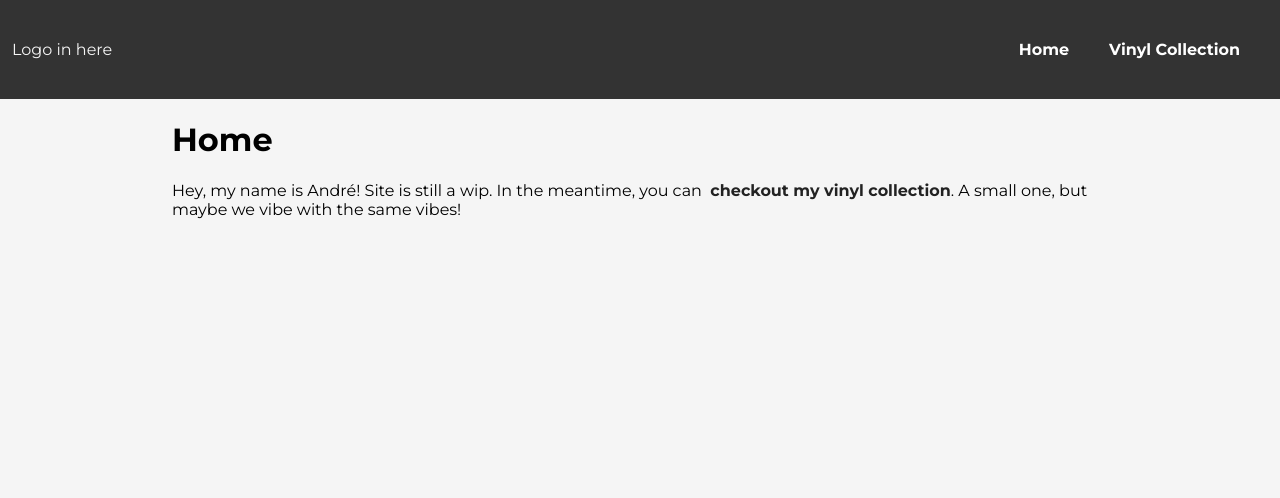
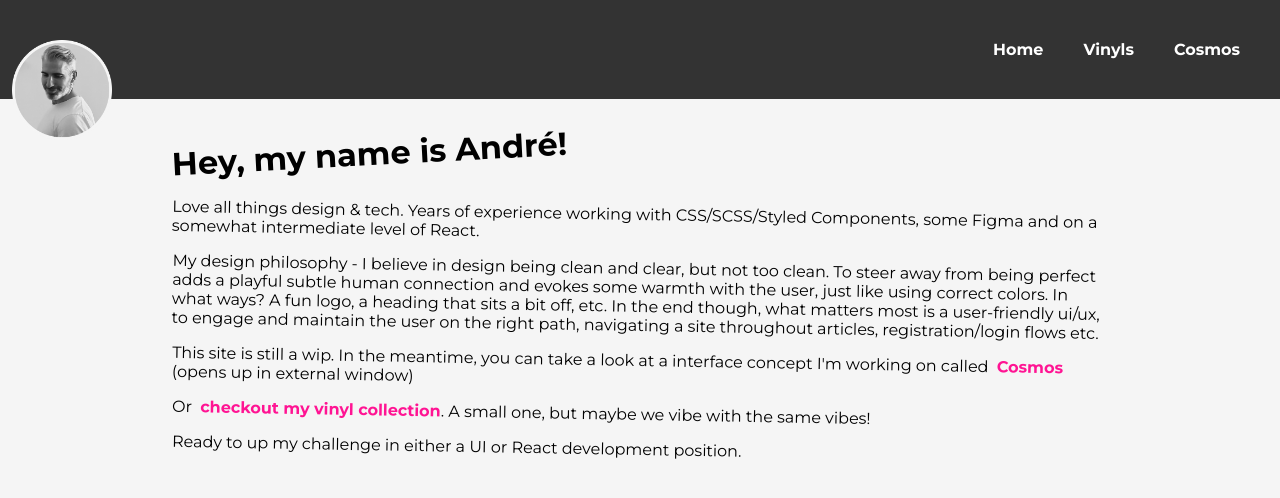
Before and after one commit to Shenden/portfolio, a React app: page /portfolio in a window 1280 px wide. Shown: the top 498 px of the page. Built offline with nearby package versions, Linux system fonts and the light colour scheme; the HTML template or start-up script is replaced by a standard one.

Commit message:
added picture

```diff
--- a/src/App.jsx
+++ b/src/App.jsx
@@ -11,9 +11,9 @@ const router = createBrowserRouter([
     children: [
       {
         path: "portfolio",
-        element: <Home title="Home" />,
+        element: <Home title=" Hey, my name is André!" />,
       },
-      { path: "records", element: <Records /> },
+      { path: "records", element: <Records title="Vinyls!" /> },
     ],
   },
 ]);
--- a/src/index.scss
+++ b/src/index.scss
@@ -23,10 +23,13 @@ span {
 }
 
 a {
-  color: #222;
+  color: deeppink;
   display: inline-block;
   text-decoration: none;
   font-weight: bold;
+  &:hover {
+    text-decoration: underline;
+  }
 }
 
 button,
@@ -47,6 +50,14 @@ select {
 }
 .content-home {
   margin: 12px;
+
+  .not-perfect {
+    transform: rotate(-3deg);
+    padding-bottom: 24px;
+  }
+  p {
+    transform: rotate(1deg);
+  }
 }
 
 .filter-records-menu {
--- a/src/pages/FilteringRecords.jsx
+++ b/src/pages/FilteringRecords.jsx
@@ -13,7 +13,7 @@ export const FilteringRecords = ({ handleSort, handleFilter }) => {
   return (
     <>
       <button className="filter-btn-placement" onClick={handleMotion}>
-        Filtering buttons left or right(test)
+        Place filter buttons left or right(test)
       </button>
       <motion.div
         layout
@@ -37,7 +37,7 @@ export const FilteringRecords = ({ handleSort, handleFilter }) => {
             ref={selectRef}
             onChange={() => handleFilter(selectRef.current.value)}
           >
-            <option value="">Sort all</option>
+            <option value="">Sort: all</option>
             <option value="hiphop">Hiphop</option>
             <option value="reggae">Reggae</option>
             <option value="electronic">Electronic</option>
--- a/src/pages/Home.jsx
+++ b/src/pages/Home.jsx
@@ -9,12 +9,46 @@ export const Home = ({ title }) => {
         animate={{ opacity: 1, y: 0 }}
         className="content-home"
       >
-        <h1>{title}</h1>
+        <motion.h1
+          className="not-perfect"
+          initial={{ y: 40, rotate: 0 }}
+          animate={{ y: 0, rotate: -3 }}
+        >
+          {title}
+        </motion.h1>
+
         <p>
-          Hey, my name is André! Site is still a wip. In the meantime, you can
-          &nbsp;
+          Love all things design & tech. Years of experience working with
+          CSS/SCSS/Styled Components, some Figma and on a somewhat intermediate
+          level of React.
+        </p>
+        <p>
+          My design philosophy - I believe in design being clean and clear, but
+          not too clean. To steer away from being perfect adds a playful subtle
+          human connection and evokes some warmth with the user, just like using
+          correct colors. In what ways? A fun logo, a heading that sits a bit
+          off, etc. In the end though, what matters most is a user-friendly
+          ui/ux, to engage and maintain the user on the right path, navigating a
+          site throughout articles, registration/login flows etc.
+        </p>
+
+        <p>
+          This site is still a wip. In the meantime, you can take a look at a
+          interface concept I'm working on called &nbsp;
+          <a href="https://shenden.github.io/terminal/" target="_blank">
+            Cosmos
+          </a>
+          (opens up in external window)
+        </p>
+
+        <p>
+          Or &nbsp;
           <Link to="/records"> checkout my vinyl collection </Link>. A small
           one, but maybe we vibe with the same vibes!
+        </p>
+
+        <p>
+          Ready to up my challenge in either a UI or React development position.
         </p>
       </motion.div>
     </>
--- a/src/pages/MainNav.jsx
+++ b/src/pages/MainNav.jsx
@@ -1,6 +1,7 @@
 import { Link } from "react-router-dom";
 import classes from "./MainNav.module.scss";
 import { useState } from "react";
+import profile from "../images/profile.png";
 
 export const MainNav = () => {
   const [toggle, setToggle] = useState(false);
@@ -10,7 +11,9 @@ export const MainNav = () => {
   }
   return (
     <header className={classes.header}>
-      <div className="logo">Logo in here</div>
+      <div className="logo">
+        <img src={profile} />
+      </div>
       <nav>
         <div className={classes.navContainer}>
           <button
@@ -26,7 +29,12 @@ export const MainNav = () => {
                 <Link to="portfolio">Home</Link>
               </li>
               <li>
-                <Link to="records">Vinyl Collection</Link>
+                <Link to="records">Vinyls</Link>
+              </li>
+              <li>
+                <a href="https://shenden.github.io/terminal/" target="_blank">
+                  Cosmos
+                </a>
               </li>
             </ul>
           </div>
--- a/src/pages/MainNav.module.scss
+++ b/src/pages/MainNav.module.scss
@@ -28,6 +28,13 @@ header {
       align-items: center;
     }
   }
+
+  img {
+    position: absolute;
+    top: 40px;
+    max-width: 100px;
+    object-fit: contain;
+  }
 }
 
 .hamburger {
--- a/src/pages/Records.jsx
+++ b/src/pages/Records.jsx
@@ -9,7 +9,7 @@ const container = {
   backgroundColor: "red",
 };
 
-export const Records = () => {
+export const Records = ({ title }) => {
   const [album, setAlbum] = useState(membersData);
 
   /*  setAlbum((prev) =>
@@ -52,6 +52,13 @@ export const Records = () => {
       animate={{ opacity: 1, y: 0 }}
       //style={{ ...container }}
     >
+      <motion.h1
+        className="not-perfect"
+        initial={{ y: 40, rotate: 0 }}
+        animate={{ y: 0, rotate: -3 }}
+      >
+        {title}
+      </motion.h1>
       <FilteringRecords
         handleSort={handleSort}
         handleFilter={handleFilterGenre}
```
Also changed, not shown: src/images/profile.png (added).
